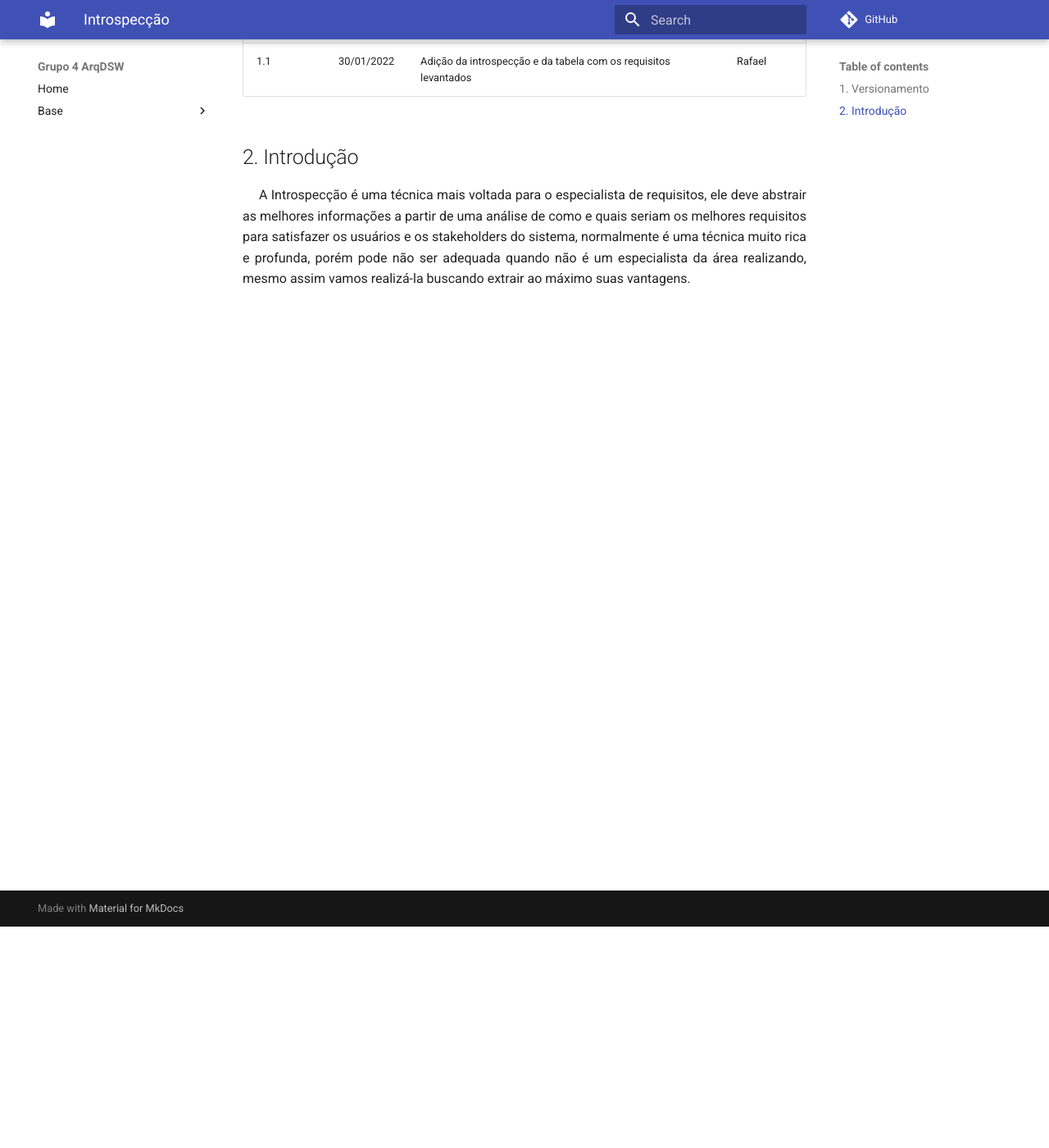
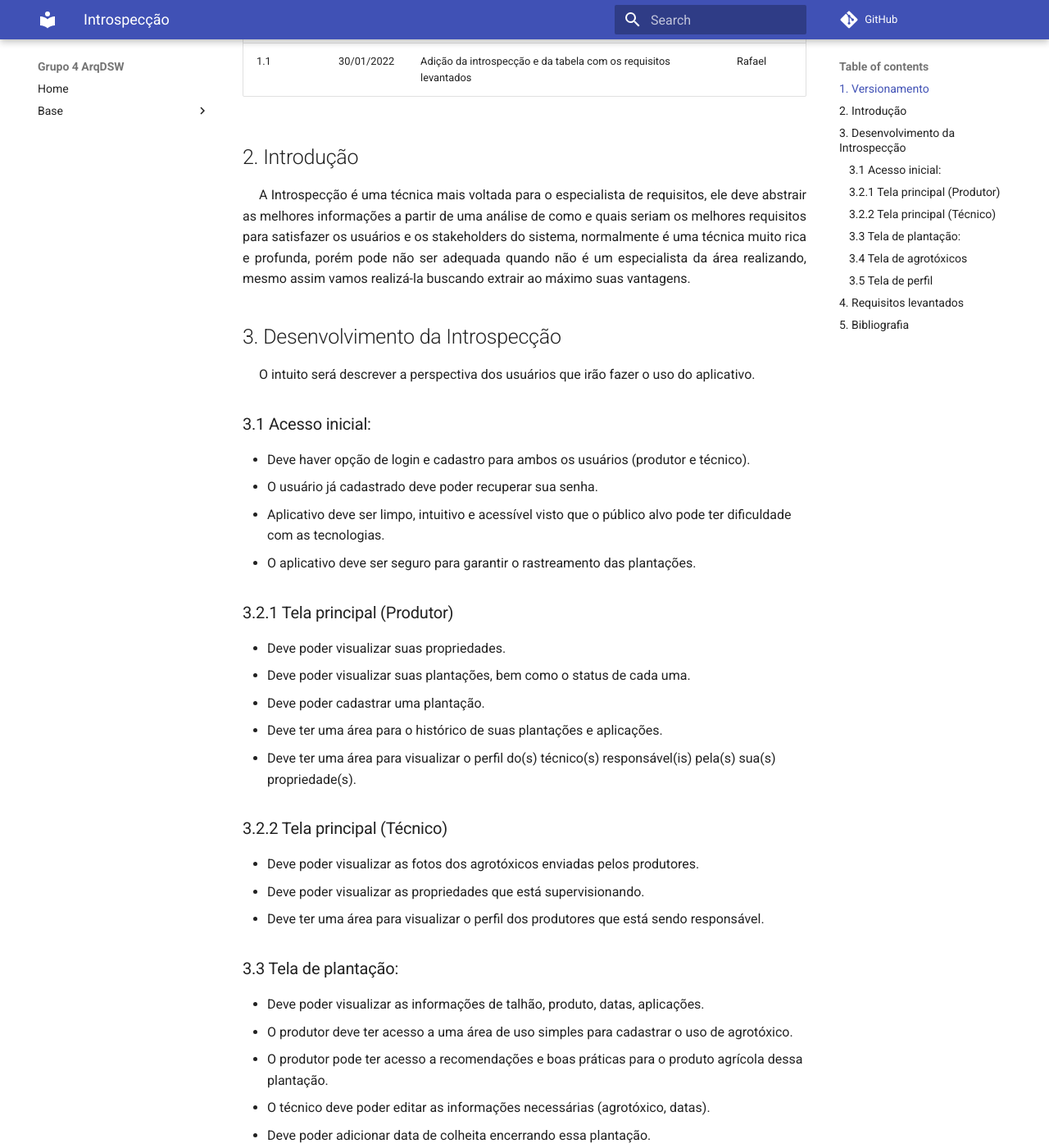
Before and after one commit to UnBArqDsw2021-2/2021.2_G4_CadernetaDeCampoDigital_docs, an MkDocs documentation site: the page built from docs/requisitos/elicitacao/introspeccao.md, in a window 1280 px wide and 1400 px high, scrolled down 270 px. Shown: the whole window at 82% size. Built offline with MkDocs 1.6.1 and Material for MkDocs 9.7.7, drawn with Linux system fonts in a browser that asks for light colours; comment, search, counter and statistics services are not loaded; some of the changed text lies outside the part shown.

Commit message:
#11 Adicionando desenvolvimento da introspeccao e requisitos levantados

```diff
--- a/docs/requisitos/elicitacao/introspeccao.md
+++ b/docs/requisitos/elicitacao/introspeccao.md
@@ -9,3 +9,90 @@ Versão|Data|Descrição|Autor(es)
 ## 2. Introdução
 
 <p style="text-align: justify; text-indent: 20px">A Introspecção é uma técnica mais voltada para o especialista de requisitos, ele deve abstrair as melhores informações a partir de uma análise de como e quais seriam os melhores requisitos para satisfazer os usuários e os stakeholders do sistema, normalmente é uma técnica muito rica e profunda, porém pode não ser adequada quando não é um especialista da área realizando, mesmo assim vamos realizá-la buscando extrair ao máximo suas vantagens. </p>
+
+## 3. Desenvolvimento da Introspecção
+
+<p style="text-align: justify; text-indent: 20px"> O intuito será descrever a perspectiva dos usuários que irão fazer o uso do aplicativo.</p>
+
+### 3.1 Acesso inicial:
+
+* Deve haver opção de login e cadastro para ambos os usuários (produtor e técnico).
+* O usuário já cadastrado deve poder recuperar sua senha.
+* Aplicativo deve ser limpo, intuitivo e acessível visto que o público alvo pode ter dificuldade com as tecnologias.
+* O aplicativo deve ser seguro para garantir o rastreamento das plantações.
+
+### 3.2.1 Tela principal (Produtor)
+
+* Deve poder visualizar suas propriedades.
+* Deve poder visualizar suas plantações, bem como o status de cada uma.
+* Deve poder cadastrar uma plantação.
+* Deve ter uma área para o histórico de suas plantações e aplicações.
+* Deve ter uma área para visualizar o perfil do(s) técnico(s) responsável(is) pela(s) sua(s) propriedade(s).
+
+### 3.2.2 Tela principal (Técnico)
+
+* Deve poder visualizar as fotos dos agrotóxicos enviadas pelos produtores.
+* Deve poder visualizar as propriedades que está supervisionando.
+* Deve ter uma área para visualizar o perfil dos produtores que está sendo responsável.
+
+### 3.3 Tela de plantação:
+* Deve poder visualizar as informações de talhão, produto, datas, aplicações.
+* O produtor deve ter acesso a uma área de uso simples para cadastrar o uso de agrotóxico.
+* O produtor pode ter acesso a recomendações e boas práticas para o produto agrícola dessa plantação.
+* O técnico deve poder editar as informações necessárias (agrotóxico, datas).
+* Deve poder adicionar data de colheita encerrando essa plantação.
+
+### 3.4 Tela de agrotóxicos
+
+* O produtor deve ter a opção de cadastrar apenas a foto do agrotóxico e a data da aplicação.
+* O produtor pode programar o uso de um agrotóxico.
+* O técnico deve pode editar todas as informações, exceto a foto cadastrada.
+* A interface deve ter boa usabilidade para garantir uma boa rastreabilidade.
+
+### 3.5 Tela de perfil
+* O usuário deve poder editar suas informações pessoas.
+* O usuário deve ter acesso a informações pertinentes ao uso do app (plantações concluídas, agrotóxicos utilizados)
+
+
+## 4. Requisitos levantados
+|ID|Descrição|Tipo de Requisito
+|--|--|--|
+|I01|Cadastro e login de usuário com opção de recuperar senha|RF|
+|I02|O produtor deve visualizar suas propriedades|RF|
+|I03|O produtor deve cadastrar uma plantação|RF|
+|I04|O produtor pode visualizar o histórico de suas plantações e agrotóxicos|RF|
+|I05|O produtor pode visualizar o perfil do técnico que está monitorando sua propriedade|RF|
+|I06|O produtor pode visualizar o status de cada plantação|RF|
+|I07|O produtor deve cadastrar o uso do agrotóxico com foto e data apenas|RF|
+|I08|O técnico deve ter acesso a foto dos agrotóxicos enviadas pelos produtores|RF|
+|I09|O técnico deve visualizar as propriedades supervisionadas por ele|RF|
+|I10|O aplicativo deve ter uso simples|RNF|
+|I11|O usuário deve visualizar as informações das plantações responsáveis|RF|
+|I12|O produtor pode ter acesso a recomendações e boas práticas para o produto agrícola plantado.|RF|
+|I13|O produtor deve adcionar a data de colheita encerrando a plantação |RF|
+|I14|O produtor pode programar o uso de um agrotóxico |RF|
+|I15|O técnico deve  editar as informações necessárias da plantação e do agrotóxico |RF|
+|I16|O usuário pode editar suas informações pessoais|RF|
+|I17|O usuário deve ter acesso a informações pertinentes ao uso do app (plantações concluídas, agrotóxicos utilizados)|RF|
+|I18|O aplicativo deve ser seguro para garantir o rastreamento das plantações|RNF|
+|I19|O aplicativo deve ser intuitivo|RNF|
+|I20|O aplicativo deve ser acessível|RNF|
+<h6 align = "center">Tabela 1: Tabela contendo os requisitos levantados pela introspecção</h6>
+<h6 align = "center">Fonte: Autor</h6>
+
+
+<center>
+
+|Legenda|Descrição|
+|:--:|:--:|
+|I|Introspecção|
+|RF|Requisito Funcional|
+|RNF|Requisito Não Funcional|
+<h6>Tabela 2: Legenda dos acrônimos contidos na Tabela 1</h6>
+<h6>Fonte: Autor</h6>
+
+</center>
+
+
+## 5. Bibliografia
+> SERRANO, Maurício; SERRANO, Milene. Requisitos - Aula 07. 1º/2019. 50 slides. Material apresentado para a disciplina de Requisitos de Software no curso de Engenharia de Software da UnB, FGA.
```
